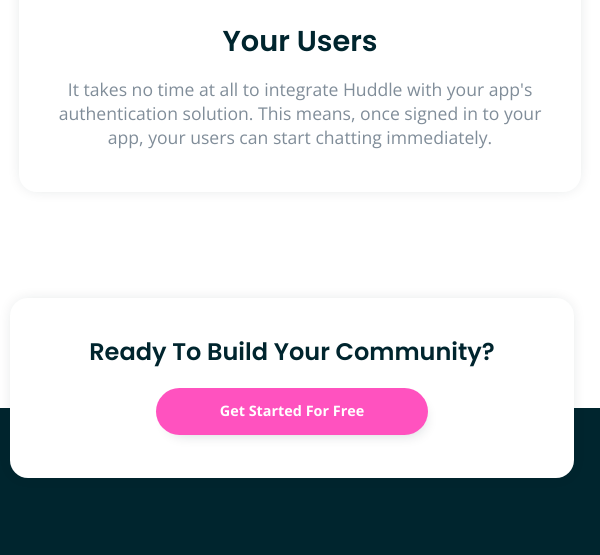
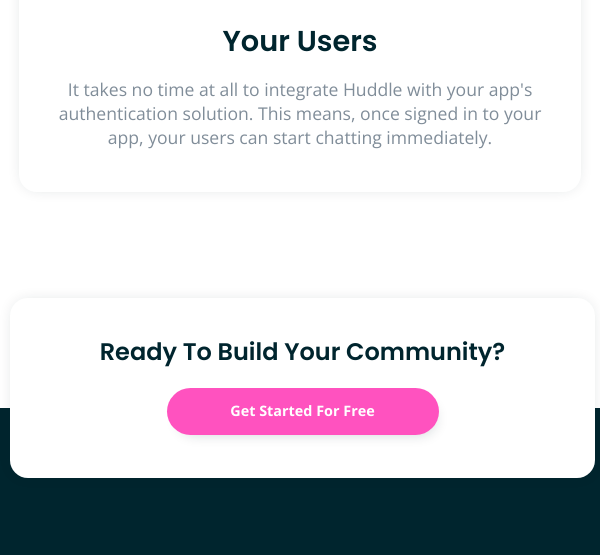
Before and after one commit to Nocks/huddle-landing-page-with-alternating-feature-blocks, a plain HTML site: page index.html in a window 600 px wide. Shown: the part 2296-2851 px from the top of the page. Drawn offline with nearby package versions, Linux system fonts and the light colour scheme.

Commit message:
Updated width for bottom-call-to-action

```diff
--- a/css/styles.scss
+++ b/css/styles.scss
@@ -300,7 +300,7 @@
     align-items: center;
     justify-content: center;
     text-align: center;
-    width: 94%;
+    width: 97.5%;
     height: 180px;
     position: absolute;
     top: -110px;
```
Also changed, not shown: css/styles.css.
